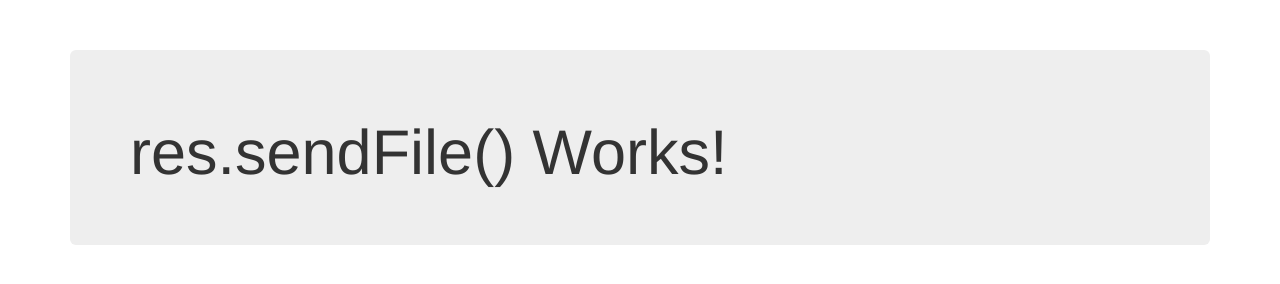
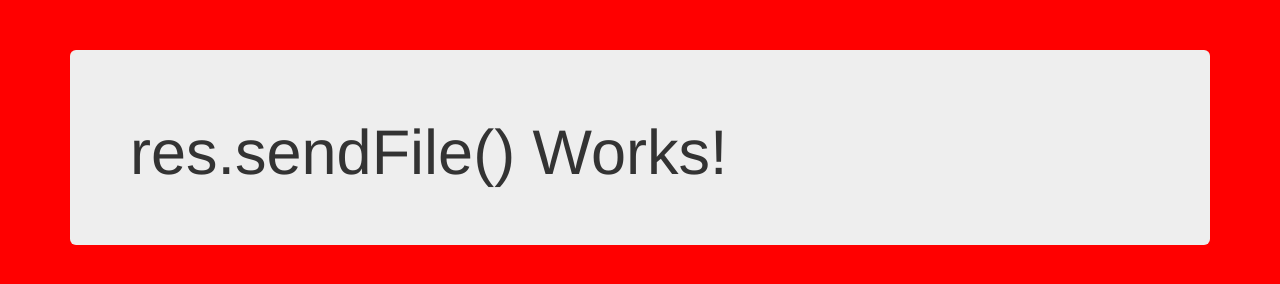
Before and after one commit to lilnate22/crowtest, a website: page index.html in a window 1280 px wide. Drawn offline with nearby package versions, Linux system fonts and the light colour scheme.

Commit message:
Update index.html

```diff
--- a/index.html
+++ b/index.html
@@ -6,7 +6,7 @@
 
     <link rel="stylesheet" href="//maxcdn.bootstrapcdn.com/bootstrap/3.3.1/css/bootstrap.min.css">
     <style>
-        body { padding-top:50px; }
+        body { padding-top:50px; background:red; }
     </style>
 </head>
 <body>
```
